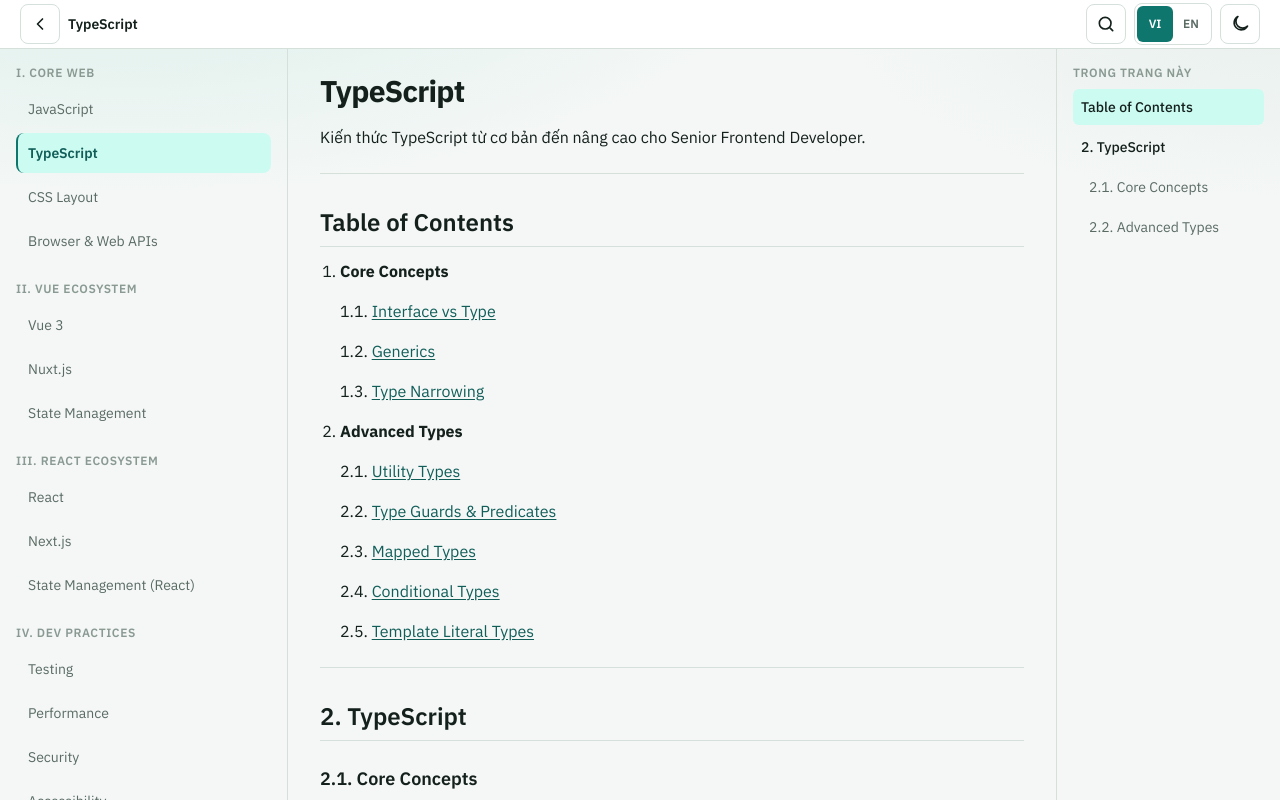
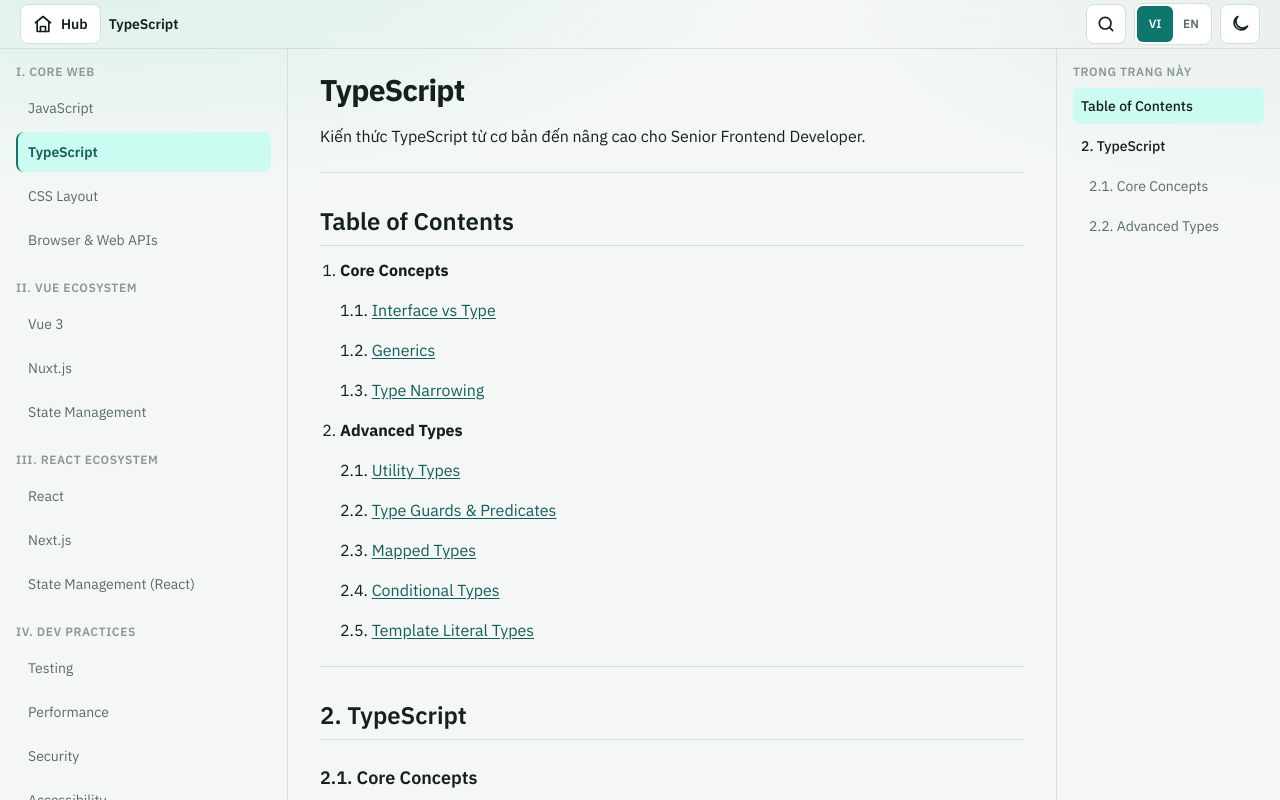
Before and after one commit to parker2808/interview-senior-fe, a Nuxt app: page /docs/vi/typescript in a window 1280 px wide. Built offline with nearby package versions, Linux system fonts and the light colour scheme.

Commit message:
Redesign top bar navigation UX
Co-authored-by: Parker Vu <parker2808@users.noreply.github.com>

```diff
--- /dev/null
+++ b/src/modules/core/components/AppTopBar/AppTopBar.vue
@@ -0,0 +1,127 @@
+<script setup lang="ts">
+import BackLink from '@/modules/core/components/BackLink/BackLink.vue'
+import { useHideOnScrollBar } from '@/modules/core/composables/use-hide-on-scroll-bar.composable'
+
+const props = withDefaults(
+  defineProps<{
+    title: string
+    homeTo?: string
+    homeLabel?: string
+    backTo?: string
+    backLabel?: string
+    lockVisible?: boolean
+    scrollTarget?: Window | HTMLElement | null
+    innerClass?: string
+  }>(),
+  {
+    homeTo: '/',
+    homeLabel: 'Hub',
+    backTo: undefined,
+    backLabel: undefined,
+    lockVisible: false,
+    innerClass: 'mx-auto max-w-hub px-2 sm:px-4',
+  },
+)
+
+const emit = defineEmits<{
+  heightchange: [height: number]
+}>()
+
+const rootRef = ref<HTMLElement | null>(null)
+const measuredHeight = ref(56)
+let resizeObserver: ResizeObserver | null = null
+
+const { isVisible, onFocusIn, onFocusOut } = useHideOnScrollBar({
+  lockVisible: computed(() => props.lockVisible),
+  scrollTarget: computed(() => props.scrollTarget),
+})
+
+const spacerHeight = computed(() => (isVisible.value ? measuredHeight.value : 0))
+
+function updateHeight(nextHeight: number) {
+  measuredHeight.value = nextHeight
+  emit('heightchange', nextHeight)
+
+  if (import.meta.client) {
+    document.documentElement.style.setProperty('--app-header-h', `${nextHeight}px`)
+  }
+}
+
+onMounted(() => {
+  const el = rootRef.value
+  if (!el) return
+
+  updateHeight(Math.ceil(el.getBoundingClientRect().height))
+  if (typeof ResizeObserver === 'undefined') return
+
+  resizeObserver = new ResizeObserver(([entry]) => {
+    updateHeight(Math.ceil(entry.contentRect.height))
+  })
+
+  resizeObserver.observe(el)
+})
+
+onUnmounted(() => resizeObserver?.disconnect())
+</script>
+
+<template>
+  <div class="shrink-0">
+    <div
+      aria-hidden="true"
+      :style="{ height: `${spacerHeight}px` }"
+    />
+
+    <header
+      ref="rootRef"
+      class="fixed inset-x-0 top-0 z-30 border-b border-line bg-surface-elevated/95 pt-[env(safe-area-inset-top)] backdrop-blur transition-transform duration-200 ease-out motion-reduce:transition-none"
+      :class="isVisible ? 'translate-y-0' : '-translate-y-full'"
+      @focusin="onFocusIn"
+      @focusout="onFocusOut"
+    >
+      <div :class="innerClass">
+        <div class="flex h-12 items-center gap-1.5 sm:gap-2">
+          <slot name="leading" />
+
+          <NuxtLink
+            :to="homeTo"
+            class="inline-flex h-10 shrink-0 items-center justify-center rounded-lg border border-line bg-surface-elevated text-sm font-semibold text-ink transition hover:border-accent hover:text-accent-ink"
+            :class="backTo ? 'w-10 sm:w-auto sm:gap-2 sm:px-3' : 'gap-2 px-3'"
+            :aria-label="homeLabel"
+            :title="homeLabel"
+          >
+            <svg
+              class="h-5 w-5 shrink-0"
+              viewBox="0 0 24 24"
+              fill="none"
+              stroke="currentColor"
+              stroke-width="2"
+              stroke-linecap="round"
+              stroke-linejoin="round"
+              aria-hidden="true"
+            >
+              <path d="M3 10.5 12 3l9 7.5" />
+              <path d="M5 9.5V21h14V9.5" />
+              <path d="M9 21v-6h6v6" />
+            </svg>
+            <span :class="backTo ? 'hidden sm:inline' : 'inline'">{{ homeLabel }}</span>
+          </NuxtLink>
+
+          <BackLink
+            v-if="backTo"
+            :to="backTo"
+            :label="backLabel"
+            icon-only
+          />
+
+          <div class="min-w-0 flex-1">
+            <p class="truncate text-sm font-semibold text-ink">
+              {{ title }}
+            </p>
+          </div>
+
+          <slot name="actions" />
+        </div>
+      </div>
+    </header>
+  </div>
+</template>
--- /dev/null
+++ b/src/modules/core/composables/use-hide-on-scroll-bar.composable.ts
@@ -0,0 +1,132 @@
+import type { ComputedRef, Ref } from 'vue'
+
+type UseHideOnScrollBarOptions = {
+  lockVisible?: Ref<boolean> | ComputedRef<boolean>
+  scrollTarget?: Ref<Window | HTMLElement | null | undefined> | ComputedRef<Window | HTMLElement | null | undefined>
+  hideThreshold?: number
+  deltaTolerance?: number
+  topVisibleOffset?: number
+}
+
+export function useHideOnScrollBar(options: UseHideOnScrollBarOptions = {}) {
+  const isVisible = ref(true)
+  const focusWithin = ref(false)
+  const lastY = ref(0)
+  const hideThreshold = options.hideThreshold ?? 16
+  const deltaTolerance = options.deltaTolerance ?? 2
+  const topVisibleOffset = options.topVisibleOffset ?? 4
+  let downDistance = 0
+
+  const externalLock = computed(() => options.lockVisible?.value ?? false)
+  const scrollTarget = computed<Window | HTMLElement | null>(() => {
+    const target = options.scrollTarget?.value
+    if (target) return target
+    return import.meta.client ? window : null
+  })
+  const lockedVisible = computed(() => externalLock.value || focusWithin.value)
+  let teardown: (() => void) | null = null
+  let stopWatching: (() => void) | null = null
+  let suppressNextScroll = false
+
+  function getScrollTop(target: Window | HTMLElement | null) {
+    if (!target) return 0
+    return target === window ? Math.max(window.scrollY, 0) : Math.max(target.scrollTop, 0)
+  }
+
+  function setVisible(nextVisible: boolean) {
+    if (isVisible.value === nextVisible) return
+    isVisible.value = nextVisible
+    suppressNextScroll = true
+  }
+
+  function showBar() {
+    setVisible(true)
+    downDistance = 0
+  }
+
+  function hideBar() {
+    if (!lockedVisible.value) setVisible(false)
+  }
+
+  function onScroll() {
+    const y = getScrollTop(scrollTarget.value)
+
+    if (suppressNextScroll) {
+      suppressNextScroll = false
+      lastY.value = y
+      return
+    }
+
+    if (lockedVisible.value || y <= topVisibleOffset) {
+      showBar()
+      lastY.value = y
+      return
+    }
+
+    const delta = y - lastY.value
+    lastY.value = y
+
+    if (Math.abs(delta) <= deltaTolerance) return
+
+    if (delta < 0) {
+      showBar()
+      return
+    }
+
+    downDistance += delta
+
+    if (downDistance >= hideThreshold) {
+      hideBar()
+    }
+  }
+
+  function onFocusIn() {
+    focusWithin.value = true
+    showBar()
+  }
+
+  function onFocusOut(event: FocusEvent) {
+    const currentTarget = event.currentTarget as HTMLElement | null
+    const nextTarget = event.relatedTarget as Node | null
+
+    if (currentTarget && nextTarget && currentTarget.contains(nextTarget)) return
+
+    focusWithin.value = false
+  }
+
+  watch(lockedVisible, (locked) => {
+    if (locked) showBar()
+  })
+
+  onMounted(() => {
+    stopWatching = watch(
+      scrollTarget,
+      (target) => {
+        teardown?.()
+        teardown = null
+
+        if (!target) return
+
+        const listener = () => onScroll()
+        lastY.value = getScrollTop(target)
+        target.addEventListener('scroll', listener, { passive: true })
+        teardown = () => target.removeEventListener('scroll', listener)
+      },
+      { immediate: true },
+    )
+  })
+
+  onUnmounted(() => {
+    stopWatching?.()
+    teardown?.()
+    stopWatching = null
+    teardown = null
+  })
+
+  return {
+    isVisible,
+    showBar,
+    onFocusIn,
+    onFocusOut,
+  }
+}
--- a/src/modules/knowledge-base/views/DocReaderPage.vue
+++ b/src/modules/knowledge-base/views/DocReaderPage.vue
@@ -1,4 +1,5 @@
 <script setup lang="ts">
+import AppTopBar from '@/modules/core/components/AppTopBar/AppTopBar.vue'
 import BackLink from '@/modules/core/components/BackLink/BackLink.vue'
 import LocaleToggle from '@/modules/core/components/LocaleToggle/LocaleToggle.vue'
 import ThemeToggle from '@/modules/core/components/ThemeToggle/ThemeToggle.vue'
@@ -24,6 +25,7 @@ const fromPlan = computed(() => {
   return raw === 'plan' || (Array.isArray(raw) && raw[0] === 'plan')
 })
 
+const parentTo = computed(() => (fromPlan.value ? '/plan' : undefined))
 const backTo = computed(() => (fromPlan.value ? '/plan' : '/'))
 const backLabel = computed(() =>
   fromPlan.value ? t('docs.backPlan') : t('docs.backHub'),
@@ -44,8 +46,8 @@ const searchOpen = ref(false)
 const activeHeading = ref('')
 const tocOpen = ref(false)
 const proseRef = ref<HTMLElement | null>(null)
-const headerRef = ref<HTMLElement | null>(null)
 const mainRef = ref<HTMLElement | null>(null)
+const topBarHeight = ref(56)
 const headerOffset = ref(HEADER_OFFSET)
 
 /** Preserve reading position across VI↔EN on the same slug */
@@ -173,6 +175,11 @@ function jumpTo(id: string) {
   scrollToId(id)
 }
 
+function onTopBarHeightChange(height: number) {
+  topBarHeight.value = height
+  headerOffset.value = height + 8
+}
+
 function onDocClick(e: MouseEvent) {
   const a = (e.target as HTMLElement | null)?.closest?.('a')
   if (!a) return
@@ -244,18 +251,6 @@ onMounted(() => {
 
   syncHashScroll()
   window.addEventListener('hashchange', syncHashScroll)
-
-  const el = headerRef.value
-  if (el && typeof ResizeObserver !== 'undefined') {
-    const ro = new ResizeObserver(([entry]) => {
-      const h = Math.ceil(entry.contentRect.height)
-      headerOffset.value = h + 8
-      el.style.setProperty('--docs-header-h', `${h}px`)
-      document.documentElement.style.setProperty('--app-header-h', `${h}px`)
-    })
-    ro.observe(el)
-    onUnmounted(() => ro.disconnect())
-  }
 })
 
 onUnmounted(() => {
@@ -299,12 +294,21 @@ onUnmounted(() => observer?.disconnect())
 </script>
 
 <template>
-  <div class="docs-shell flex h-dvh max-h-dvh flex-col overflow-hidden">
-    <header
-      ref="headerRef"
-      class="docs-header z-30 shrink-0 border-b border-line bg-surface-elevated backdrop-blur"
+  <div
+    class="docs-shell flex h-dvh max-h-dvh flex-col overflow-hidden"
+    :style="{ '--docs-header-h': `${topBarHeight}px` }"
+  >
+    <AppTopBar
+      :title="title"
+      :home-label="$t('docs.backHub')"
+      :back-to="parentTo"
+      :back-label="backLabel"
+      :lock-visible="sidebarOpen || searchOpen || tocOpen"
+      :scroll-target="mainRef"
+      inner-class="px-2 sm:px-4 lg:px-5"
+      @heightchange="onTopBarHeightChange"
     >
-      <div class="flex h-12 items-center gap-1.5 px-2 sm:gap-2 sm:px-4 lg:px-5">
+      <template #leading>
         <button
           type="button"
           class="inline-flex h-10 w-10 shrink-0 items-center justify-center rounded-lg border border-line bg-white text-ink lg:hidden"
@@ -324,15 +328,9 @@ onUnmounted(() => observer?.disconnect())
             <path d="M4 7h16M4 12h16M4 17h16" />
           </svg>
         </button>
+      </template>
 
-        <BackLink :to="backTo" :label="backLabel" icon-only />
-
-        <div class="min-w-0 flex-1">
-          <p class="truncate text-sm font-semibold text-ink">
-            {{ title }}
-          </p>
-        </div>
-
+      <template #actions>
         <button
           type="button"
           class="inline-flex h-10 w-10 shrink-0 items-center justify-center rounded-lg border border-line bg-white text-ink"
@@ -356,8 +354,8 @@ onUnmounted(() => observer?.disconnect())
 
         <LocaleToggle />
         <ThemeToggle />
-      </div>
-    </header>
+      </template>
+    </AppTopBar>
 
     <div class="flex min-h-0 flex-1 flex-col lg:flex-row">
       <aside
@@ -489,6 +487,10 @@ onUnmounted(() => observer?.disconnect())
   --docs-header-h: 3rem;
 }
 
+.docs-main {
+  scroll-padding-top: calc(var(--docs-header-h) + 0.75rem);
+}
+
 .docs-main :deep(h1),
 .docs-main :deep(h2),
 .docs-main :deep(h3),
--- a/src/modules/study-plan/views/PlanResource.vue
+++ b/src/modules/study-plan/views/PlanResource.vue
@@ -1,5 +1,5 @@
 <script setup lang="ts">
-import BackLink from '@/modules/core/components/BackLink/BackLink.vue'
+import AppTopBar from '@/modules/core/components/AppTopBar/AppTopBar.vue'
 import ResourceDoc from '@/modules/study-plan/components/ResourceDoc/ResourceDoc.vue'
 
 const props = defineProps<{
@@ -28,16 +28,12 @@ function openDocs(payload: { lang: string; slug: string; hash?: string }) {
 
 <template>
   <div class="mx-auto min-h-screen max-w-hub pb-10">
-    <div
-      class="sticky top-0 z-20 border-b border-line bg-surface-elevated backdrop-blur"
-    >
-      <div class="flex h-12 items-center gap-2 px-2 sm:px-4">
-        <BackLink to="/plan" :label="t('plan.backPlan')" icon-only />
-        <p class="min-w-0 flex-1 truncate text-sm font-semibold text-ink">
-          {{ t('plan.title') }}
-        </p>
-      </div>
-    </div>
+    <AppTopBar
+      :title="t('plan.title')"
+      :home-label="t('plan.backHub')"
+      back-to="/plan"
+      :back-label="t('plan.backPlan')"
+    />
     <div class="px-4 pt-4 sm:px-6 sm:pt-6">
       <ResourceDoc
         :path="path"
```
Also changed, not shown: src/modules/interview-qa/views/InterviewHome.vue (+8 -13 lines), src/modules/study-plan/views/PlanDay.vue (+7 -11 lines), src/modules/study-plan/views/PlanHome.vue (+8 -12 lines), tasks/todo.md (+19 -15 lines).
